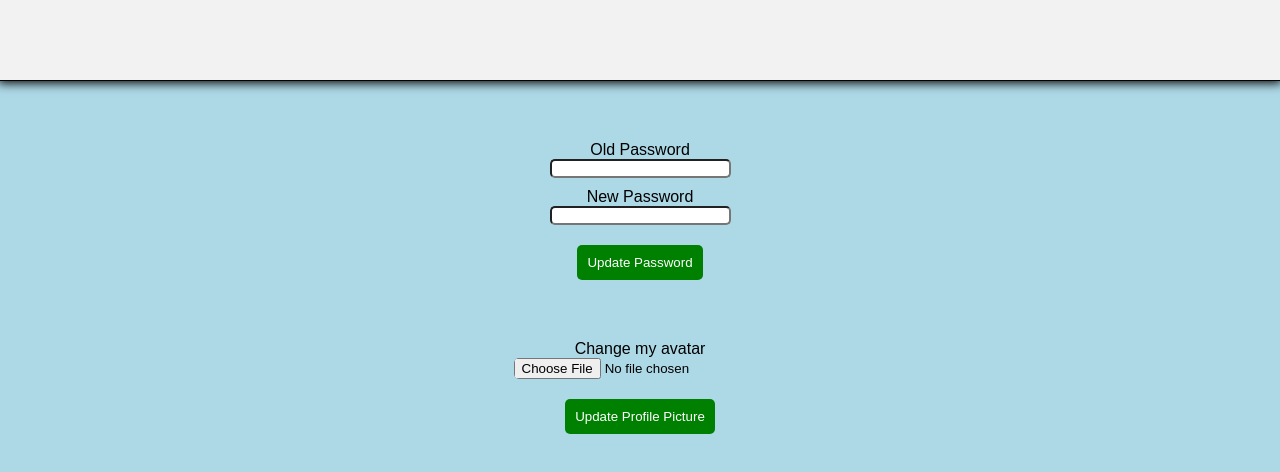
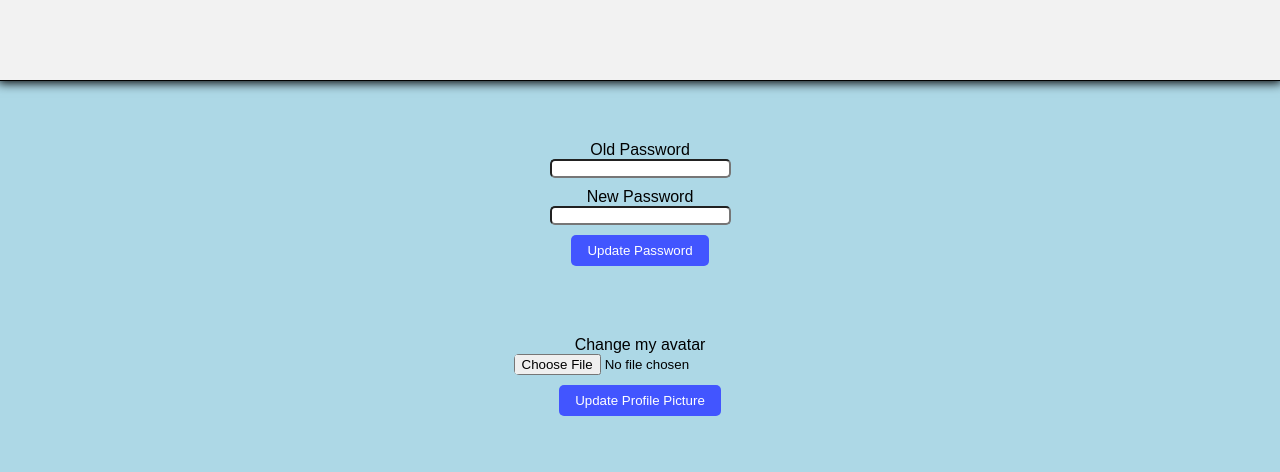
Before and after one commit to MrLucasAlmeida/quizzy, a website: page public_html/settings.html in a window 1280 px wide. Shown: the part 40-512 px from the top of the page. Drawn offline with Linux system fonts and the light colour scheme.

Commit message:
styled buttons so they look nice

```diff
--- a/public_html/css/indexAndsignup.css
+++ b/public_html/css/indexAndsignup.css
@@ -21,7 +21,8 @@ form{
     margin: 10px auto;
     padding-bottom: 30px;
     border-radius: 10px;
-    border: 1px solid black;
+    /* border: 1px solid black; */
+    box-shadow: 0 0 5px 2px black;
 }
 .avatar:hover{
     background-color: darkgreen;
@@ -55,6 +56,20 @@ button {
     height: 50px;
     border-radius: 10px;
     margin: 10px;
+    cursor: pointer;
+    background-color: #4255ff;
+    color: #fff;
+    border: none;
+    padding: 0.5rem 1rem;
+    border-radius: 5px;
+    cursor: pointer;
+    margin-right: 1rem;
+    transition: 0.05s;
+}
+button:hover {
+    transform: scale(1.02);
+    background-color: #3a4fd4;
+
 }
 
 #copyrightDate {
--- a/public_html/css/postStyle.css
+++ b/public_html/css/postStyle.css
@@ -98,8 +98,10 @@ button{
   border-radius: 5px;
   cursor: pointer;
   margin-right: 1rem;
+  transition: 0.05s;
 }
 
 button:hover{
+  transform: scale(1.02);
   background-color: #3a4fd4;
 }
--- a/public_html/css/settingsStyle.css
+++ b/public_html/css/settingsStyle.css
@@ -29,16 +29,17 @@ input{
 }
 
 button {
-    background-color:  green;
-    color: white;
-    padding: 10px;
+    background-color: #4255ff;
+    color: #fff;
     border: none;
+    padding: 0.5rem 1rem;
     border-radius: 5px;
     cursor: pointer;
-    margin-top: 20px;
+    margin-right: 1rem;
+    transition: 0.05s;
+    margin: 10px;
 }
-.avatar:hover{
-        background-color: darkgreen;
-        transform: scale(1.1);
-        opacity: 0.8;
-    }
+button:hover {
+    transform: scale(1.02);
+    background-color: #3a4fd4;
+}
--- a/public_html/css/testStyle.css
+++ b/public_html/css/testStyle.css
@@ -190,7 +190,9 @@ body {
     font-size: 25px;
     font-family: 'Roboto', sans-serif;
     cursor: pointer;
+    transition: 0.2s;
   }
   #submitButton:hover {
+    transform: scale(1.02);
     background-color: #3a4fd4;
   }
--- a/public_html/css/viewStyle.css
+++ b/public_html/css/viewStyle.css
@@ -31,9 +31,11 @@ body {
     font-family: 'Roboto', sans-serif;
     cursor: pointer;
     width: fit-content;
+    transition: .1s;
   }
 
   #testButton:hover {
+    transform: scale(1.02);
     background-color: #3a4fd4;
   }
 
```
